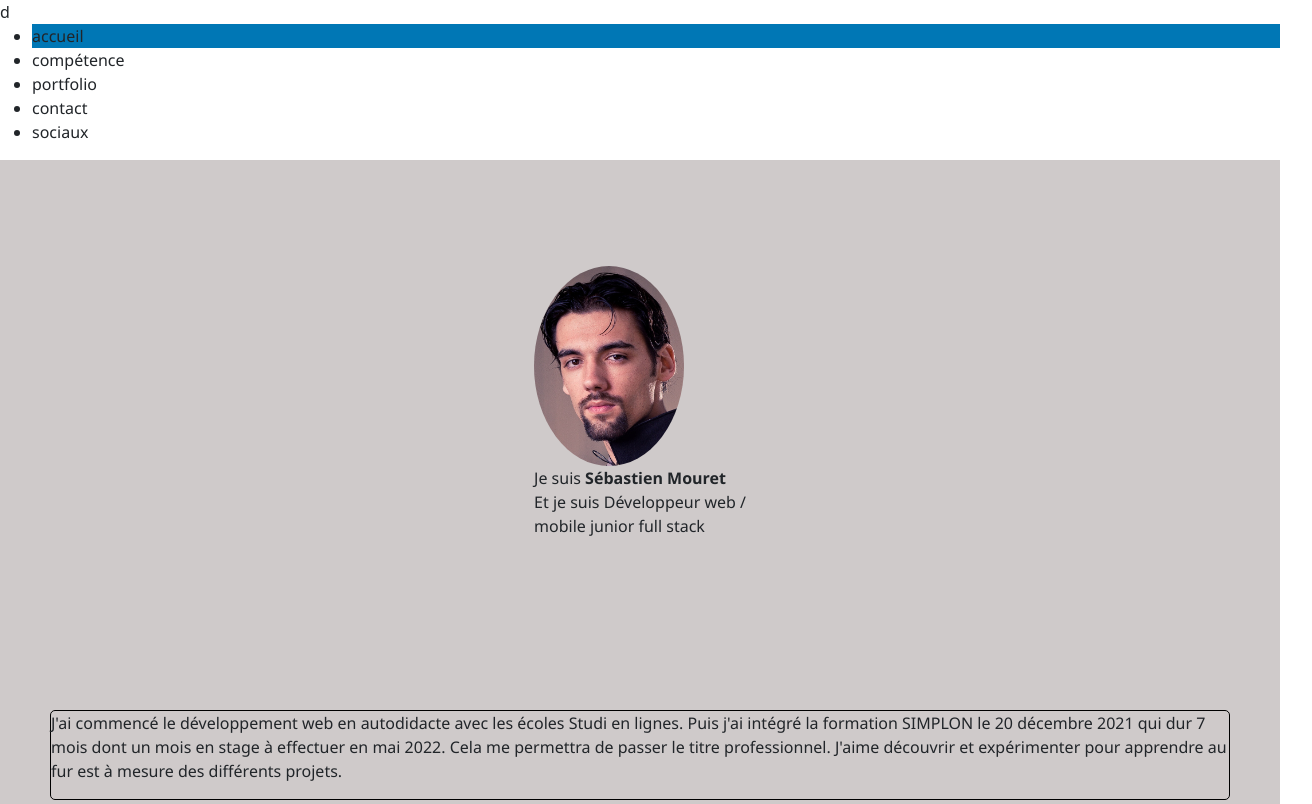
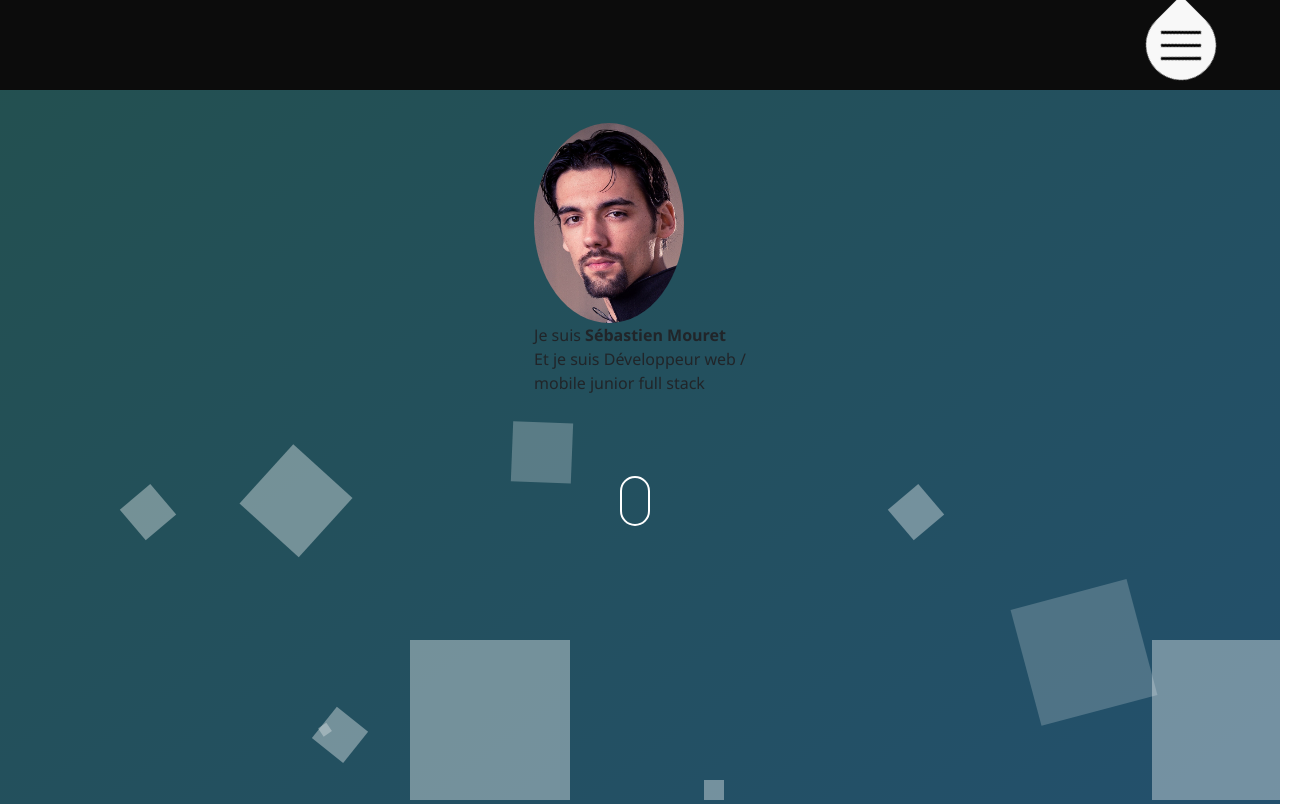
Before and after one commit to sebastienwolf/landingPage, a plain HTML site: page index.html in a window 1280 px wide. Shown: the top 804 px of the page, 1312 px wide, since content can reach past the window. Drawn offline with nearby package versions, Linux system fonts and the light colour scheme.

Commit message:
form header and scroll

```diff
--- a/index.html
+++ b/index.html
@@ -15,12 +15,12 @@
     integrity="sha384-5sAR7xN1Nv6T6+dT2mhtzEpVJvfS3NScPQTrOxhwjIuvcA67KV2R5Jz6kr4abQsz" crossorigin="anonymous">
   <!--  -->
   <script type="text/javascript" src="script.js"></script>
-  d <title>Sébastien Mouret</title>
+  <title>Sébastien Mouret</title>
 </head>
 
-<body class="wrapper">
+<body>
   <!-- header faire une animation de forme géométrie avec une image de fond pastel -->
-  <header>
+  <header class="wrapper">
     <nav>
       <div id="drop">
         <div>
@@ -37,7 +37,36 @@
       <li>contact</li>
       <li>sociaux</li>
     </ul>
-    <!-- <h1><br><br>Scroll<br>&dArr;</h1> -->
+    <div class="blocProfil">
+      <!-- bloc profil -->
+      <div>
+        <div>
+          <img class="imgProfil" src="image/seb.jpg" alt="profil">
+        </div>
+        <div>
+          <p class="textAnim">Je suis <strong>Sébastien Mouret </strong> <br>
+            Et je suis Développeur web / <br>
+            mobile junior full stack
+          </p>
+        </div>
+      </div>
+      <!-- =============== -->
+      <div id="scroll" class="demo">
+        <span></span>
+      </div>
+      <ol class="bg-bubbles">
+        <li></li>
+        <li></li>
+        <li></li>
+        <li></li>
+        <li></li>
+        <li></li>
+        <li></li>
+        <li></li>
+        <li></li>
+        <li></li>
+      </ol>
+    </div>
 
 
     <!-- animation de la souris qui scroll -->
@@ -47,20 +76,8 @@
   <!-- main -->
   <main>
     <article>
-      <section class="blocProfil">
-        <!-- bloc profil -->
-        <div>
-          <div>
-            <img class="imgProfil" src="image/seb.jpg" alt="profil">
-          </div>
-          <div>
-            <p class="textAnim">Je suis <strong>Sébastien Mouret </strong> <br>
-              Et je suis Développeur web / <br>
-              mobile junior full stack
-            </p>
-          </div>
-        </div>
-      </section>
+
+
       <!-- section qui va parler de moi et l'arbre de compétence -->
       <section class="moi">
         <!-- div qui parle de moi -->
@@ -151,13 +168,31 @@
     <!-- les logot socieaux -->
     <div class="Icone">
       <ul>
-        <li><a href="https://www.linkedin.com/in/s%C3%A9bastien-mouret-654b94b9/"><i class="fab fa-linkedin"></i></a>
+        <li><a href="https://www.linkedin.com/in/s%C3%A9bastien-mouret-654b94b9/"><i> <svg
+                xmlns="http://www.w3.org/2000/svg" width="16" height="16" fill="currentColor" class="bi bi-linkedin"
+                viewBox="0 0 16 16">
+                <path
+                  d="M0 1.146C0 .513.526 0 1.175 0h13.65C15.474 0 16 .513 16 1.146v13.708c0 .633-.526 1.146-1.175 1.146H1.175C.526 16 0 15.487 0 14.854V1.146zm4.943 12.248V6.169H2.542v7.225h2.401zm-1.2-8.212c.837 0 1.358-.554 1.358-1.248-.015-.709-.52-1.248-1.342-1.248-.822 0-1.359.54-1.359 1.248 0 .694.521 1.248 1.327 1.248h.016zm4.908 8.212V9.359c0-.216.016-.432.08-.586.173-.431.568-.878 1.232-.878.869 0 1.216.662 1.216 1.634v3.865h2.401V9.25c0-2.22-1.184-3.252-2.764-3.252-1.274 0-1.845.7-2.165 1.193v.025h-.016a5.54 5.54 0 0 1 .016-.025V6.169h-2.4c.03.678 0 7.225 0 7.225h2.4z" />
+              </svg> </i></a>
         </li>
+        <li><a href="https://github.com/sebastienwolf"><i><svg xmlns="http://www.w3.org/2000/svg" width="16" height="16"
+                fill="currentColor" class="bi bi-github" viewBox="0 0 16 16">
+                <path
+                  d="M8 0C3.58 0 0 3.58 0 8c0 3.54 2.29 6.53 5.47 7.59.4.07.55-.17.55-.38 0-.19-.01-.82-.01-1.49-2.01.37-2.53-.49-2.69-.94-.09-.23-.48-.94-.82-1.13-.28-.15-.68-.52-.01-.53.63-.01 1.08.58 1.23.82.72 1.21 1.87.87 2.33.66.07-.52.28-.87.51-1.07-1.78-.2-3.64-.89-3.64-3.95 0-.87.31-1.59.82-2.15-.08-.2-.36-1.02.08-2.12 0 0 .67-.21 2.2.82.64-.18 1.32-.27 2-.27.68 0 1.36.09 2 .27 1.53-1.04 2.2-.82 2.2-.82.44 1.1.16 1.92.08 2.12.51.56.82 1.27.82 2.15 0 3.07-1.87 3.75-3.65 3.95.29.25.54.73.54 1.48 0 1.07-.01 1.93-.01 2.2 0 .21.15.46.55.38A8.012 8.012 0 0 0 16 8c0-4.42-3.58-8-8-8z" />
+              </svg></i></a>
+        </li>
+
       </ul>
     </div>
   </footer>
+
+  <!-- animation form -->
+  <script src='https://cdnjs.cloudflare.com/ajax/libs/jquery/2.1.3/jquery.min.js'></script>
+  <!--  -->
   <script src='https://cdnjs.cloudflare.com/ajax/libs/jquery/3.3.1/jquery.min.js'></script>
+  <!-- mon script js -->
   <script src="./script.js"></script>
+  <!--  -->
   <script src="https://cdn.jsdelivr.net/npm/bootstrap@5.1.3/dist/js/bootstrap.bundle.min.js"
     integrity="sha384-ka7Sk0Gln4gmtz2MlQnikT1wXgYsOg+OMhuP+IlRH9sENBO0LRn5q+8nbTov4+1p" crossorigin="anonymous">
   </script>
--- a/script.js
+++ b/script.js
@@ -12,11 +12,4 @@ $(window).scroll(function() {
     $(window).scrollTop(0); //cheating
   });
 
-
-  // animation caroussel
-  var angle = 0;
-  function galleryspin(sign) {
-  spinner = document.querySelector("#spinner");
-  if (!sign) { angle = angle + 45; } else { angle = angle - 45; }
-  spinner.setAttribute("style","-webkit-transform: rotateY("+ angle +"deg); -moz-transform: rotateY("+ angle +"deg); transform: rotateY("+ angle +"deg);");
-  }
+  // ==========================
--- a/styles.css
+++ b/styles.css
@@ -1,44 +1,139 @@
 * {
     font-family: Segoe, "Segoe UI", "DejaVu Sans", "Trebuchet MS", Verdana,
         "sans-serif";
-    /* font-weight: 400; */
-    /* margin: 0;
-    padding: 0; */
-    /* text-align: center; */
-    /* text-transform: uppercase; */
 }
 
+/* ============================ */
+/* form backgound */
+@font-face {
+    font-family: 'Source Sans Pro';
+    font-style: normal;
+    font-weight: 300;
+    src: url(https://fonts.gstatic.com/s/sourcesanspro/v18/6xKydSBYKcSV-LCoeQqfX1RYOo3ik4zwlxdr.ttf) format('truetype');
+}
 
-/* .hidden {
+/* image de fond header */
+.wrapper {
+    background: linear-gradient(to bottom right, #23504f 0%, #23506f 100%);
+    height: 950px;
+    width: 100%;
+
+}
+
+/* prendre la lar */
+.bg-bubbles {
+    /* position: absolute; */
+    /* top: 0; */
+    /* left: 0; */
+    /* width: 100%; */
+    /* height: 100%; */
+    /* z-index: 1; */
+}
+
+.bg-bubbles li {
+    position: absolute;
+    list-style: none;
+    /* display: block; */
+    width: 40px;
+    height: 40px;
+    bottom: 0px;
+    background-color: rgba(255, 255, 255, 0.37);
+    animation: square 25s infinite;
+    transition-timing-function: linear;
+}
+
+.bg-bubbles li:nth-child(1) {
+    left: 10%;
+}
+
+.bg-bubbles li:nth-child(2) {
+    left: 20%;
+    width: 80px;
+    height: 80px;
+    animation-delay: 2s;
+    animation-duration: 17s;
+}
+
+.bg-bubbles li:nth-child(3) {
+    left: 25%;
+    animation-delay: 4s;
+}
+
+.bg-bubbles li:nth-child(4) {
+    left: 40%;
+    width: 60px;
+    height: 60px;
+    animation-duration: 22s;
+    background-color: rgba(255, 255, 255, 0.25);
+}
+
+.bg-bubbles li:nth-child(5) {
+    left: 70%;
+}
+
+.bg-bubbles li:nth-child(6) {
+    left: 80%;
+    width: 120px;
+    height: 120px;
+    animation-delay: 3s;
+    background-color: rgba(255, 255, 255, 0.2);
+}
+
+.bg-bubbles li:nth-child(7) {
+    left: 32%;
+    width: 160px;
+    height: 160px;
+    animation-delay: 7s;
+}
+
+.bg-bubbles li:nth-child(8) {
+    left: 55%;
+    width: 20px;
+    height: 20px;
+    animation-delay: 15s;
+    animation-duration: 40s;
+}
+
+.bg-bubbles li:nth-child(9) {
+    left: 25%;
+    width: 10px;
+    height: 10px;
+    animation-delay: 2s;
+    animation-duration: 40s;
+    background-color: rgba(255, 255, 255, 0.3);
+}
+
+.bg-bubbles li:nth-child(10) {
+    left: 90%;
+    width: 160px;
+    height: 160px;
+    animation-delay: 11s;
+}
+
+@keyframes square {
+    0% {
+        transform: translateY(0);
+    }
+
+    100% {
+        transform: translateY(-700px) rotate(600deg);
+    }
+}
+
+/* ============================ */
+/* menu nav */
+.hidden {
     overflow: hidden;
 }
 
-html,
-body {
-    color: #fff;
-    background-color: #1c1c1c; */
-/* } */
-
-/* .wrapper {
-    background: linear-gradient(45deg,
-            rgb(49, 48, 48),
-            rgb(255, 255, 255));
-    width: 500px; */
-
-/* height: 5000px; */
-/* margin: 0 auto;
-overflow: hidden;
-}
-
 nav {
-    width: 90%;
+    width: 100%;
     height: 90px;
     padding: 0 5%;
-    position: relative;
     display: flex;
     justify-content: flex-end;
     align-items: center;
-    background-color: #f8f8f8;
+    background-color: #0c0c0c;
 }
 
 nav~ul {
@@ -47,17 +142,15 @@ nav~ul {
     flex-direction: column;
     justify-content: center;
     align-items: center;
-    left: 1%;
-    right: 1%;
-    opacity: 0;
+    left: 90%;
+    right: 10%;
     visibility: hidden;
-    z-index: 2;
     list-style: none;
     transition: 0s;
 }
 
 nav~ul>li {
-    color: rgba(119, 0, 255, 1);
+    color: rgb(0, 0, 0);
     padding: 10px;
     cursor: pointer;
     font-size: 30px;
@@ -65,12 +158,12 @@ nav~ul>li {
 
 nav~ul>li:hover {
     filter: brightness(200%);
+    color: hsl(240, 88%, 34%);
 }
 
 nav.open~ul {
     transition: 0.75s ease-in-out;
     visibility: visible;
-    opacity: 1;
 }
 
 #drop {
@@ -86,7 +179,7 @@ nav.open~ul {
 
 nav.open>#drop {
     transition: 0.5s ease-in-out;
-    box-shadow: 0 0 0 1000px #f8f8f8, inset 0 0 0 20px #f8f8f8;
+    box-shadow: 0 0 0 500px #f8f8f8, inset 0 0 0 20px #f8f8f8;
     position: relative;
 }
 
@@ -107,7 +200,7 @@ nav.open>#drop {
 
 #drop span {
     display: block;
-    background-color: rgba(119, 0, 255, 1);
+    background-color: rgb(0, 0, 0);
     width: 40px;
     height: 3px;
     margin: 5px 0;
@@ -140,19 +233,14 @@ nav.open>#drop {
     }
 }
 
-*/
-
-/* ================================== */
-main {
-    display: flex;
-    background-color: rgb(207, 202, 202);
-}
+/* ====================================== */
 
 /* bloc profil */
 .blocProfil {
     display: flex;
-    justify-content: center;
+    flex-direction: column;
     align-items: center;
+    justify-content: space-around;
     height: 500px;
 
 }
@@ -166,6 +254,58 @@ main {
 
 }
 
+/* ================================== */
+/* scroll souri*/
+#scroll span {
+    position: absolute;
+    width: 30px;
+    height: 50px;
+    margin-left: -20px;
+    border: 2px solid #fff;
+    border-radius: 50px;
+    box-sizing: border-box;
+}
+
+#scroll span::before {
+    position: absolute;
+    top: 10px;
+    left: 50%;
+    content: '';
+    width: 6px;
+    height: 6px;
+    margin-left: -3px;
+    background-color: rgb(255, 255, 255);
+    border-radius: 100%;
+    animation: scrollDown 2s infinite;
+    box-sizing: border-box;
+}
+
+@keyframes scrollDown {
+    0% {
+        transform: translate(0, 0);
+        opacity: 0;
+    }
+
+    40% {
+        opacity: 1;
+    }
+
+    80% {
+        transform: translate(0, 20px);
+        opacity: 0;
+    }
+
+    100% {
+        opacity: 0;
+    }
+}
+
+/* ================================== */
+main {
+    display: flex;
+    background-color: rgb(207, 202, 202);
+
+}
 
 
 /* ========================================= */
@@ -288,6 +428,10 @@ ul li:nth-child(1) {
     background: #0077B5;
 }
 
+ul li:nth-child(2) {
+    background: #00b5ac;
+}
+
 ul li:hover {
     transform: translateY(-8px);
     box-shadow: 0 10px 10px rgba(255, 255, 255, .2);
```
